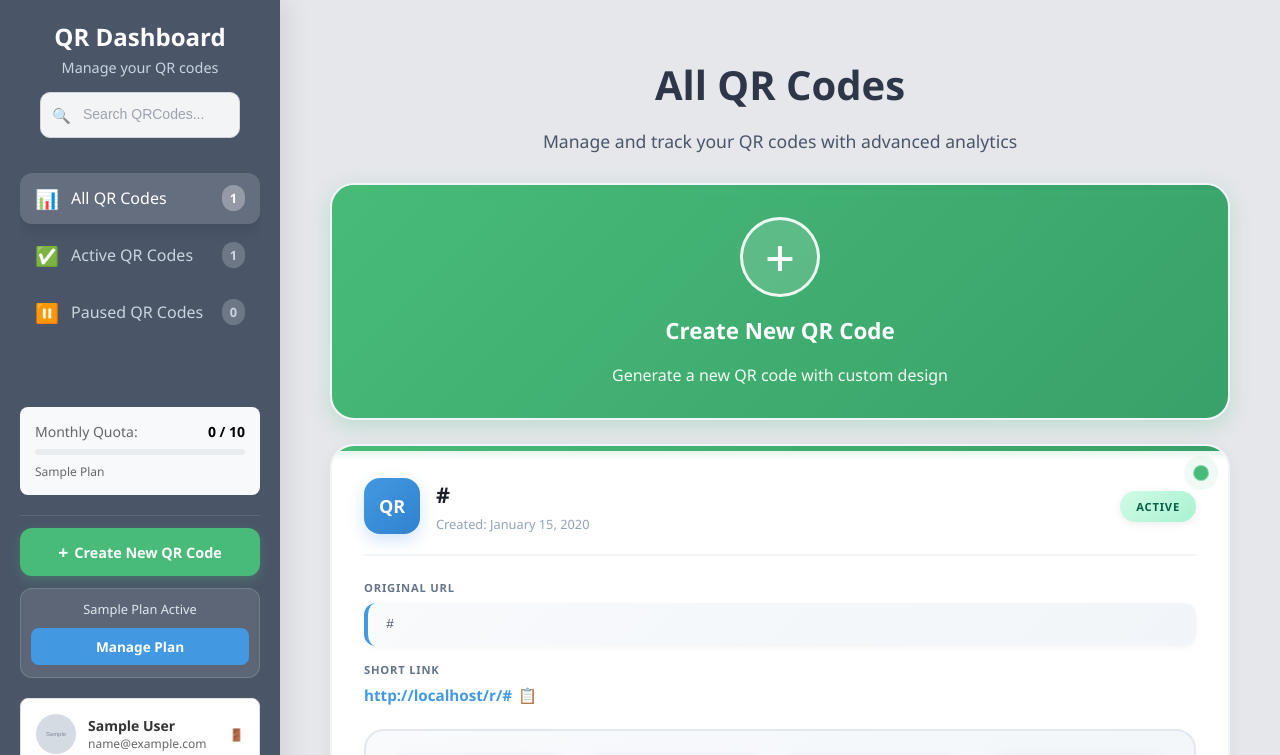
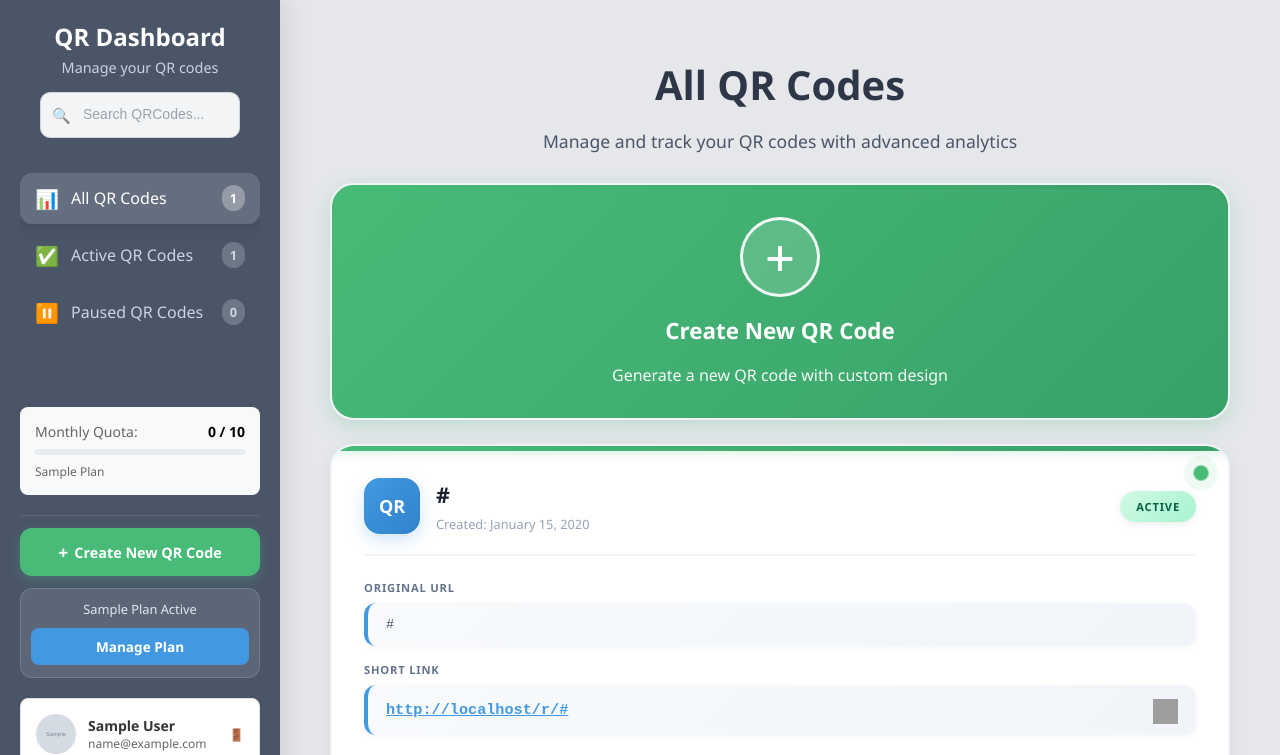
Before and after one commit to iamalexhere/proif-QrCodeGenerator, a PHP site: page /qr/dashboardAll.php in a window 1280 px wide. Shown: the top 755 px of the page. Run offline with PHP 8.4, Linux system fonts and the light colour scheme; the visitor is signed in with stand-in values (Sample User, id 1); tables that the repository leaves empty hold one stand-in row (values such as "Sample post"); grey boxes marked "Sample" are stand-in pictures; grey boxes are pictures that could not be loaded.

Commit message:
short-link dikasi box, ganti icon copy

```diff
--- a/public/css/dashboard.css
+++ b/public/css/dashboard.css
@@ -412,11 +412,13 @@ body {
     font-family: 'Courier New', monospace;
     font-size: 0.85rem;
     color: #475569;
-    max-height: 60px;
+    max-height: 50px;
     overflow: hidden;
     text-overflow: ellipsis;
     transition: all 0.3s ease;
     box-shadow: 0 2px 6px rgba(0, 0, 0, 0.04);
+    display: flex;
+    justify-content: space-between;
 }
 
 .url-display:hover {
@@ -434,6 +436,7 @@ body {
     gap: 6px;
     font-size: 0.95rem;
     transition: all 0.3s ease;
+    text-decoration: underline;
 }
 
 .short-link:hover {
@@ -1306,3 +1309,9 @@ body {
         padding: 18px;
     }
 }
+
+.copy-icon{
+    height: 25px;
+    width: 25px;
+    cursor: pointer;
+}
--- a/public/dashboardAll.php
+++ b/public/dashboardAll.php
@@ -413,16 +413,20 @@ $current_page_name = basename($_SERVER['PHP_SELF']);
                   </div>
                   <div class="info-item">
                     <span class="info-label">Short Link</span>
+                                        <div class="url-display">
                       <?php $fullShortUrl = Config::getShortUrlBase() . '/' . $link['short_url'];?>
                       <a href="<?php echo htmlspecialchars($fullShortUrl); ?>"
                         class="short-link"
                         target="_blank"
                         onclick="event.preventDefault(); window.open('<?php echo htmlspecialchars($fullShortUrl); ?>', '_blank');">
                         <?php echo htmlspecialchars($fullShortUrl); ?>
-                      <span class="copy-icon"
+                      </a>
+                      <span
                         title="Copy short URL"
-                            onclick="copyToClipboard('<?php echo htmlspecialchars($fullShortUrl); ?>', event)">📋</span>
-                    </a>
+                        onclick="copyToClipboard('<?php echo htmlspecialchars($fullShortUrl); ?>', event)">
+                        <img class="copy-icon" src="images/copy_icon.png" alt="copy_icon">
+                      </span>
+                    </div>
                   </div>
                 </div>
 
```
Also changed, not shown: public/dashboardActive.php (+7 -3 lines), public/dashboardPause.php (+7 -3 lines). Lines whose indentation alone changed are shown as unchanged.
